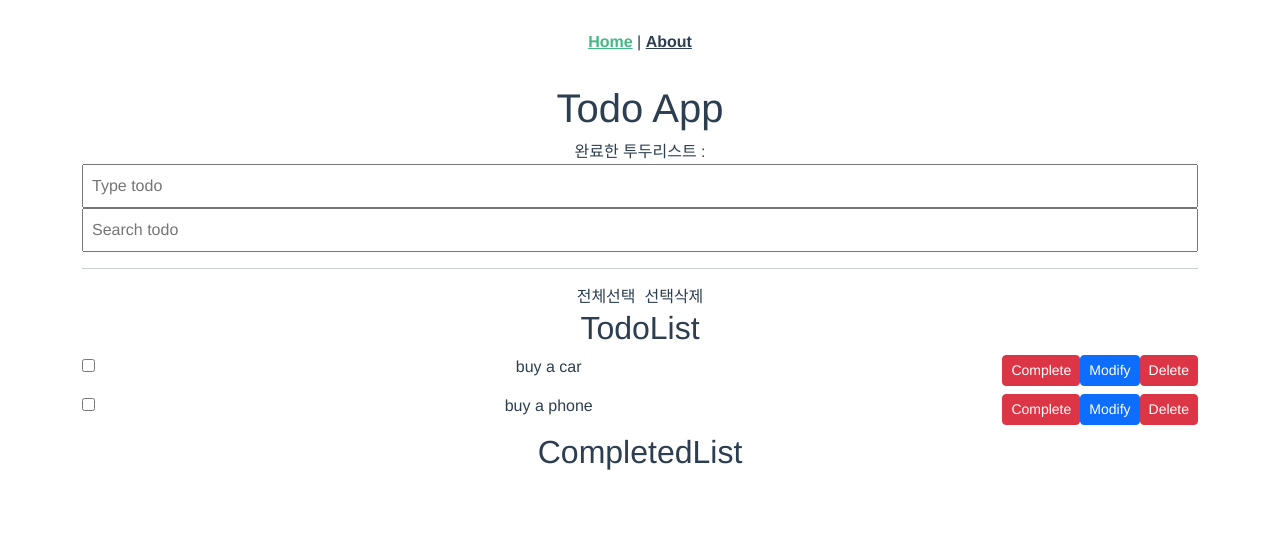
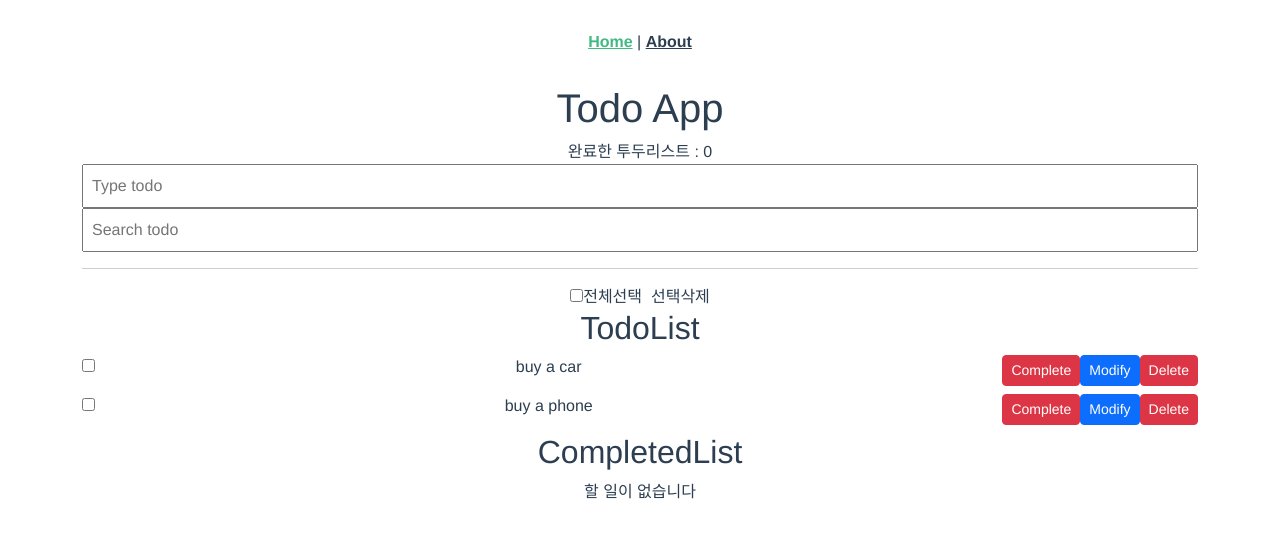
Before and after one commit to VuetifulMoon/VueStudy_Yong, a Vue app in the folder TodoApp/: page / in a window 1280 px wide. Shown: the top 538 px of the page. Built offline with nearby package versions, Linux system fonts and the light colour scheme.

Commit message:
feat: 전체선택 checkbox로 구현

```diff
--- a/TodoApp/src/components/AddTodo.vue
+++ b/TodoApp/src/components/AddTodo.vue
@@ -1,5 +1,5 @@
 <template>
-  <input type="text" class="w-100 p-2" placeholder="Type todo" @keyup.enter="addTodo" v-model="todoText">
+  <input type="text" class="w-100 p-2" placeholder="Type todo" @keypress.enter="addTodo" v-model="todoText">
 </template>
 
 <script>
--- a/TodoApp/src/components/CompletedTodo.vue
+++ b/TodoApp/src/components/CompletedTodo.vue
@@ -7,7 +7,7 @@
 export default{
   computed :{
     numberOfCompletedTodo(){
-      return this.$store.getters["todo/numberOfCompletedTodo"];
+      return this.$store.getters["numberOfCompletedTodo"];
     }
   }
 }
--- a/TodoApp/src/components/TodoApp.vue
+++ b/TodoApp/src/components/TodoApp.vue
@@ -5,7 +5,7 @@
     <AddTodo />
     <SearchTodo />
     <hr/>
-    <span @click="allSelect">전체선택</span>&nbsp;&nbsp;<span @click="selectedDelete">선택삭제</span>
+    <input type="checkbox" :checked="checkedAll" @change="allSelect"><span>전체선택</span>&nbsp;&nbsp;<span @click="selectedDelete">선택삭제</span>
     <div class="flex">
       <TodoList title="TodoList" :list='todos'/>
       <TodoList title="CompletedList" :list="completedTodos"/>
@@ -48,15 +48,22 @@ export default {
           return todo.text.includes(this.$store.state.todo.searchText) && todo.completed
         })
       }
+    },
+    checkedAll(){
+      return this.$store.getters['selectedAll'];
     }
   },
   methods: {
-    allSelect() {
-      this.$store.state.todo.todos.map((todo) => {
-        todo.checked = true
-        console.log(this.$store.state.todo.todos)
-      });
-
+    allSelect(e) {
+      if (e.target.checked) {
+        this.$store.state.todo.todos.map((todo) => {
+          todo.checked = true
+        });
+      } else {
+        this.$store.state.todo.todos.map((todo) => {
+          todo.checked = false
+        });
+      }
     },
     selectedDelete() {
       this.$store.state.todo.todos.map((todo) => {
--- a/TodoApp/src/components/TodoList.vue
+++ b/TodoApp/src/components/TodoList.vue
@@ -2,6 +2,7 @@
   <div>
     <h2>{{title}}</h2>
     <Todo v-for='todo in list' :key="todo.id" :todo='todo'/>
+    <div v-show="list.length===0">할 일이 없습니다</div>
   </div>
 </template>
 
--- a/TodoApp/src/store/modules/todo.js
+++ b/TodoApp/src/store/modules/todo.js
@@ -9,12 +9,15 @@ export default {
   getters: {
     numberOfCompletedTodo: state => {
       return state.todos.filter(todo => todo.completed).length;
+    },
+    selectedAll: state => {
+      return state.todos.filter(todo => todo.checked).length === state.todos.length;
     }
   },
   mutations: {
     ADD_TODO(state, value) {
       state.todos.push({
-        id: state.todos[state.todos.length - 1].id +1,
+        id: state.todos[state.todos.length - 1].id + 1,
         text: value,
         checked: false,
         compeleted: false
```
